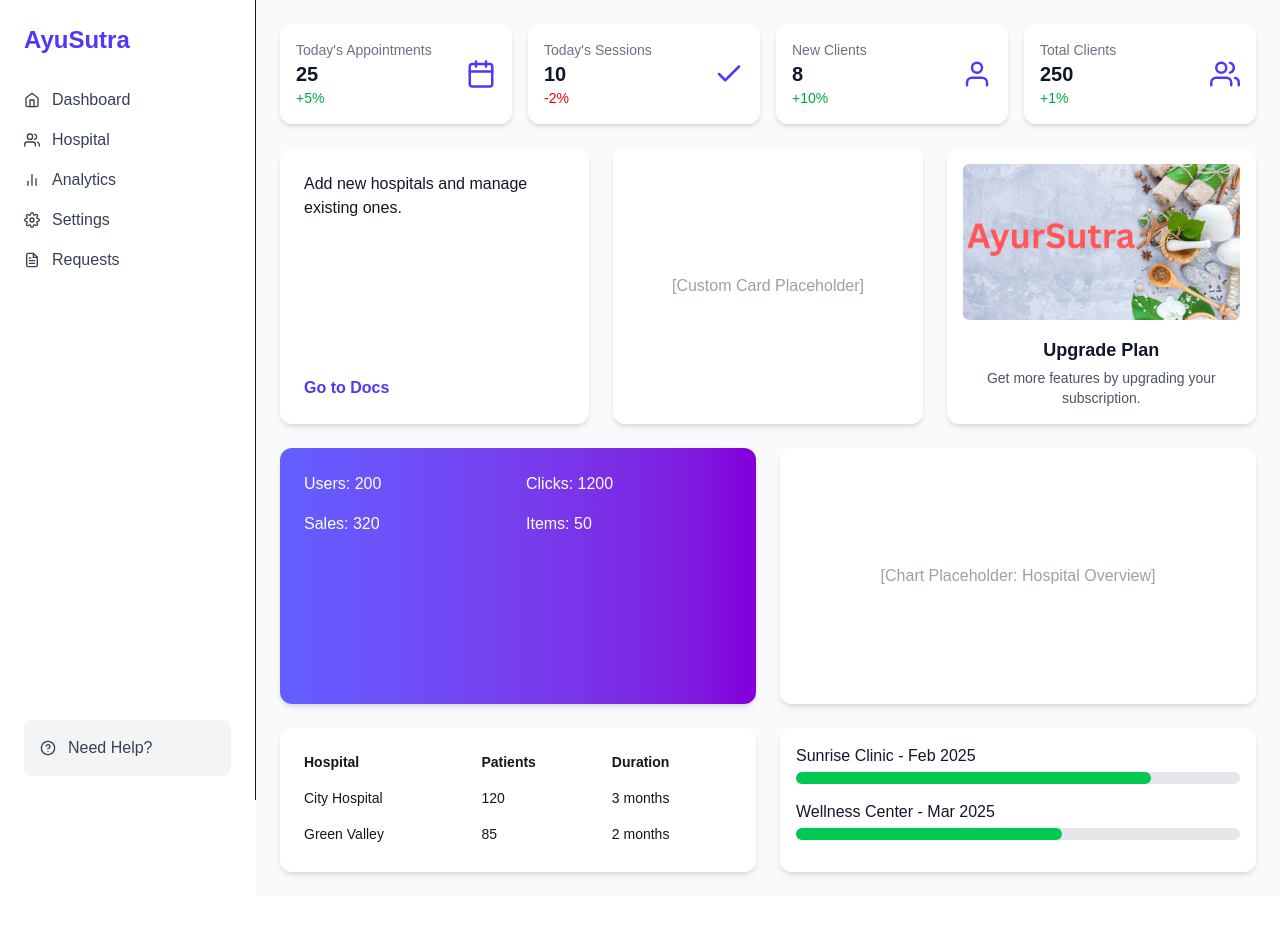
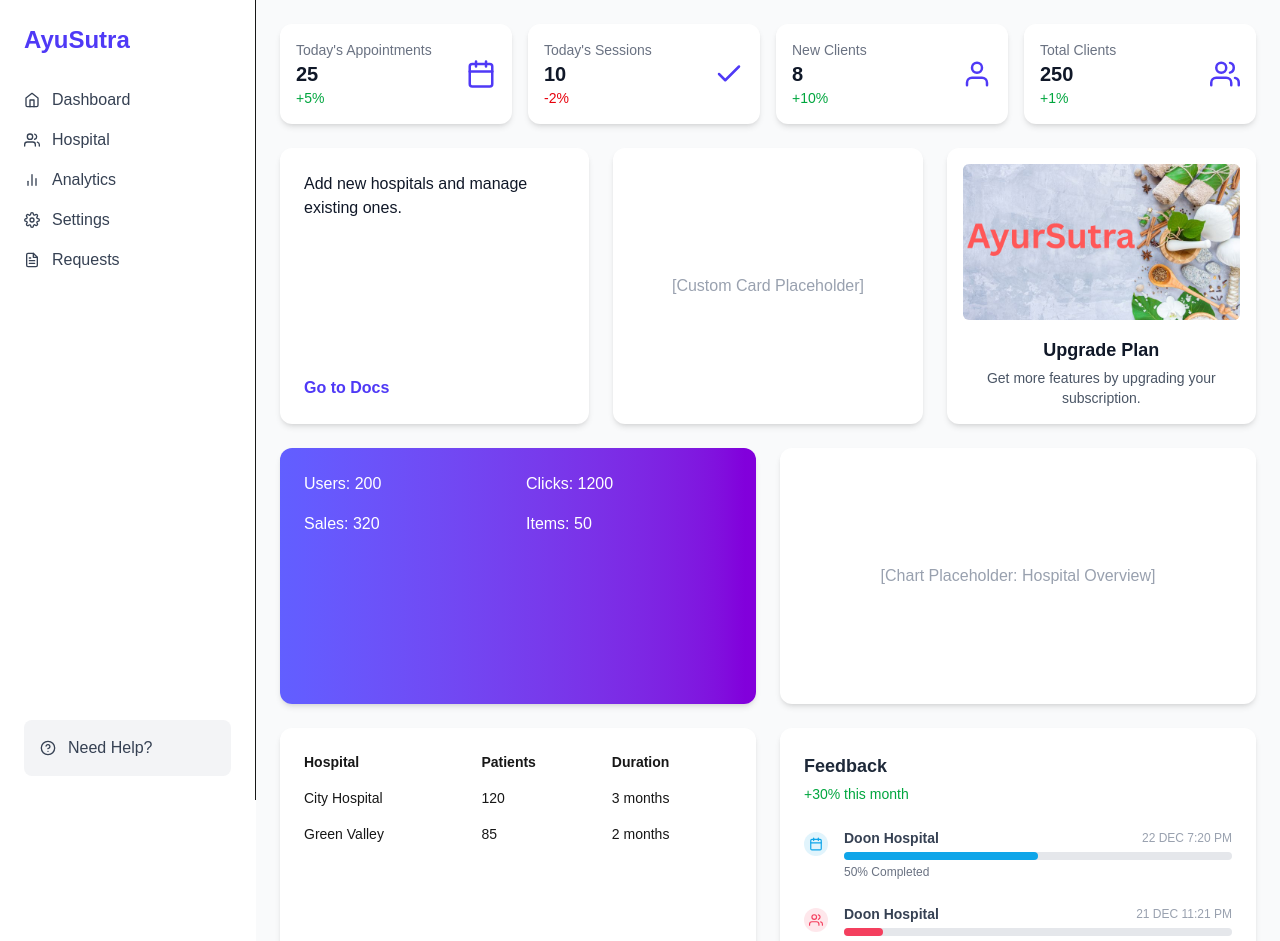
Before and after one commit to Aadity31/ayursutra_Prototype, a Next.js app: page /hospital/test_upasana in a window 1280 px wide. Shown: the top 941 px of the page. Before the commit the page ends 896 px from the top, so only its background shows below. Built offline with nearby package versions, Linux system fonts and the light colour scheme.

Commit message:
feedback column designing and structuring

```diff
--- a/src/app/components/hospital/FeedbackSection.tsx
+++ b/src/app/components/hospital/FeedbackSection.tsx
@@ -1,21 +1,53 @@
 import React from "react";
-import { Feedback } from "../../types";
+import { feedbackData } from "./feedbackData";
+import { IconType } from "react-icons";
 
-interface FeedbackSectionProps {
-  feedbacks: Feedback[];
-}
+const FeedbackSection: React.FC = () => {
+  return (
+    <div className="bg-white shadow-md rounded-xl p-6">
+      <h2 className="text-lg font-semibold text-gray-800 mb-1">Feedback</h2>
+      <p className="text-green-600 text-sm font-medium mb-6">+30% this month</p>
 
-const FeedbackSection: React.FC<FeedbackSectionProps> = ({ feedbacks }) => {
-  return (
-    <div className="bg-white shadow-md rounded-xl p-4">
-      {feedbacks.map((f, idx) => (
-        <div key={idx} className="mb-4">
-          <div className="text-gray-900 font-medium">{f.hospital} - {f.date}</div>
-          <div className="w-full bg-gray-200 rounded-full h-3 mt-1">
-            <div className="bg-green-500 h-3 rounded-full" style={{ width: `${f.completion}%` }}></div>
-          </div>
-        </div>
-      ))}
+      <div className="space-y-6">
+        {feedbackData.map((item, index) => {
+          const Icon: IconType = item.icon;
+          return (
+            <div key={index} className="flex items-start space-x-4">
+              <div className="mt-1">
+                <div
+                  className="w-6 h-6 rounded-full flex items-center justify-center"
+                  style={{ backgroundColor: item.color + "20" }}
+                >
+                  <Icon className="text-sm" style={{ color: item.color }} />
+                </div>
+              </div>
+
+              <div className="flex-1">
+                <div className="flex justify-between items-center mb-1">
+                  <h3 className="text-sm font-semibold text-gray-700">
+                    {item.hospital}
+                  </h3>
+                  <span className="text-xs text-gray-400">{item.date}</span>
+                </div>
+
+                <div className="w-full bg-gray-200 rounded-full h-2">
+                  <div
+                    className="h-2 rounded-full transition-all duration-300 ease-in-out"
+                    style={{
+                      width: `${item.completion}%`,
+                      backgroundColor: item.color,
+                    }}
+                  ></div>
+                </div>
+
+                <div className="text-xs text-gray-500 mt-1">
+                  {item.completion}% Completed
+                </div>
+              </div>
+            </div>
+          );
+        })}
+      </div>
     </div>
   );
 };
--- /dev/null
+++ b/src/app/components/hospital/feedbackData.ts
@@ -0,0 +1,54 @@
+import { Feedback } from "../../types";
+import {
+  FiActivity,
+  FiCheck,
+  FiTrendingUp,
+  FiUsers,
+  FiCalendar,
+  FiStar,
+} from "react-icons/fi";
+
+export const feedbackData: Feedback[] = [
+  {
+    hospital: "Doon Hospital",
+    date: "22 DEC 7:20 PM",
+    completion: 50,
+    icon: FiCalendar,
+    color: "#0EA5E9", // blue
+  },
+  {
+    hospital: "Doon Hospital",
+    date: "21 DEC 11:21 PM",
+    completion: 10,
+    icon: FiUsers,
+    color: "#F43F5E", // red
+  },
+  {
+    hospital: "Doon Hospital",
+    date: "21 DEC 9:26 PM",
+    completion: 100,
+    icon: FiActivity,
+    color: "#10B981", // green
+  },
+  {
+    hospital: "Doon Hospital",
+    date: "20 DEC 3:52 PM",
+    completion: 100,
+    icon: FiTrendingUp,
+    color: "#10B981",
+  },
+  {
+    hospital: "Doon Hospital",
+    date: "19 DEC 10:53 PM",
+    completion: 25,
+    icon: FiStar,
+    color: "#FACC15", // yellow
+  },
+  {
+    hospital: "Doon Hospital",
+    date: "18 DEC 6:41 PM",
+    completion: 60,
+    icon: FiCheck,
+    color: "#8B5CF6", // purple
+  },
+];
--- a/src/app/hospital/test_upasana/Dashboard.tsx
+++ b/src/app/hospital/test_upasana/Dashboard.tsx
@@ -1,3 +1,4 @@
+// src/pages/Dashboard.tsx
 
 import React from "react";
 import Sidebar from "../../components/hospital/Sidebar";
@@ -10,26 +11,49 @@
 import FeedbackSection from "../../components/hospital/FeedbackSection";
 
 import { FiUser, FiCalendar, FiUsers, FiCheck } from "react-icons/fi";
-import { KPI, ChartData, Report, Feedback } from "../../types";
+import { KPI, ChartData, Report } from "../../types";
 
 const Dashboard: React.FC = () => {
   const headerCards: KPI[] = [
-    { title: "Today's Appointments", value: 25, change: "+5%", icon: <FiCalendar />, status: "up" },
-    { title: "Today's Sessions", value: 10, change: "-2%", icon: <FiCheck />, status: "down" },
-    { title: "New Clients", value: 8, change: "+10%", icon: <FiUser />, status: "up" },
-    { title: "Total Clients", value: 250, change: "+1%", icon: <FiUsers />, status: "up" },
+    {
+      title: "Today's Appointments",
+      value: 25,
+      change: "+5%",
+      icon: <FiCalendar />,
+      status: "up",
+    },
+    {
+      title: "Today's Sessions",
+      value: 10,
+      change: "-2%",
+      icon: <FiCheck />,
+      status: "down",
+    },
+    {
+      title: "New Clients",
+      value: 8,
+      change: "+10%",
+      icon: <FiUser />,
+      status: "up",
+    },
+    {
+      title: "Total Clients",
+      value: 250,
+      change: "+1%",
+      icon: <FiUsers />,
+      status: "up",
+    },
   ];
 
-  const chart: ChartData = { title: "Hospital Overview", dateRange: "Jan - Mar 2025", dataPoints: [] };
+  const chart: ChartData = {
+    title: "Hospital Overview",
+    dateRange: "Jan - Mar 2025",
+    dataPoints: [],
+  };
 
   const reports: Report[] = [
     { hospital: "City Hospital", patients: 120, duration: "3 months" },
     { hospital: "Green Valley", patients: 85, duration: "2 months" },
-  ];
-
-  const feedbacks: Feedback[] = [
-    { hospital: "Sunrise Clinic", date: "Feb 2025", completion: 80 },
-    { hospital: "Wellness Center", date: "Mar 2025", completion: 60 },
   ];
 
   return (
@@ -39,7 +63,10 @@
         <HeaderCards cards={headerCards} />
 
         <div className="grid grid-cols-1 lg:grid-cols-3 gap-6">
-          <AddHospitalsCard text="Add new hospitals and manage existing ones." link="#" />
+          <AddHospitalsCard
+            text="Add new hospitals and manage existing ones."
+            link="#"
+          />
           <div className="bg-white shadow-md rounded-xl p-6 flex items-center justify-center">
             <p className="text-gray-400">[Custom Card Placeholder]</p>
           </div>
@@ -57,7 +84,8 @@
 
         <div className="grid grid-cols-1 lg:grid-cols-2 gap-6">
           <ReportsTable reports={reports} />
-          <FeedbackSection feedbacks={feedbacks} />
+          {/* ✅ No props passed anymore */}
+          <FeedbackSection />
         </div>
       </main>
     </div>
--- a/src/app/types/index.ts
+++ b/src/app/types/index.ts
@@ -1,4 +1,5 @@
 import type { ReactNode } from "react";
+import { IconType } from "react-icons";
 
 export interface KPI {
   title: string;
@@ -24,4 +25,6 @@
   hospital: string;
   date: string;
   completion: number;
+  icon: IconType;
+  color: string;
 }
```
